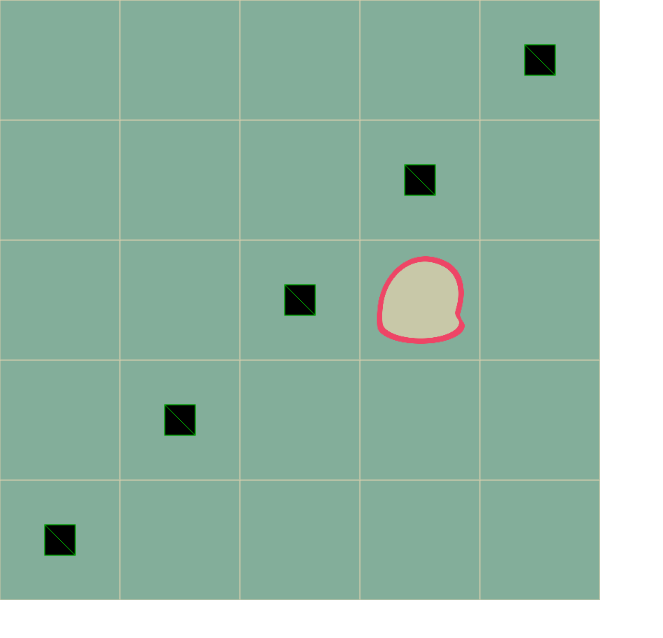
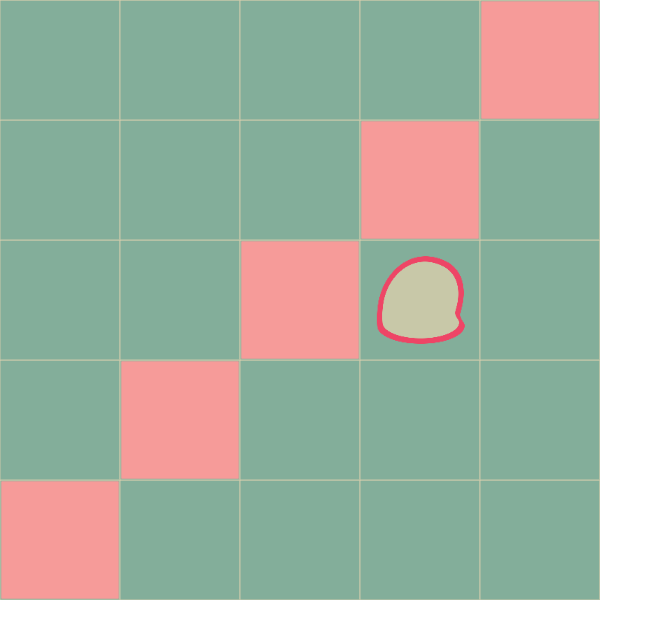
Before and after one commit to landlockedboat/blobby-tiles, a plain HTML site: page index.html in a window 1280 px wide. Shown: the whole page, without its empty margins (0-663 px from the left). Drawn offline with Linux system fonts and the light colour scheme; animation ran at ten frames a second.

```diff
--- a/index.html
+++ b/index.html
@@ -12,7 +12,7 @@
 </head>
 <body>
 
-<script type="text/javascript" src='script.js'></script>
+<script type="text/javascript" src='js/script.js'></script>
 
 </body>
 </html>
--- a/js/script.js
+++ b/js/script.js
@@ -8,7 +8,6 @@ var game = new Phaser.Game(600, 600, Phaser.AUTO, '', { preload: preload, create
 
 function preload() {
 	game.load.image('tile', 'assets/tile.png');
-	game.load.image('tile_bad', 'assets/tile-bad.png');
 	game.load.image('player', 'assets/player.png');
 }
 
@@ -107,7 +106,7 @@ function initTiles(currentPalette){
 			b_tile.anchor.set(.5);
 			b_tile.scale.set(.99);
 			b_tile.tint = currentPalette.tile;
-			var f_tile = f_tiles.create(120 * i + 60, 120 * j + 60, 'tile_bad');
+			var f_tile = f_tiles.create(120 * i + 60, 120 * j + 60, 'tile');
 			f_tile.alpha = 0;
 			f_tile.anchor.set(.5);
 			f_tile.scale.set(.3);
@@ -221,7 +220,6 @@ function checkForDeaths(){
       player_group.y == danger_tiles[i].y){
         f_player.kill();
         b_player.kill();
-        console.log("rekt");
       }
   }
 }
@@ -425,8 +423,7 @@ function getNewTiles(){
 
 
   	++frameIndex;
-  	console.log(frameIndex);
-  	if(frameIndex >= pattern.length){
+		if(frameIndex >= pattern.length){
   		frameIndex = 0;
   		//Content's over...
   		++patternIndex;
```
Also changed, not shown: 1 other file.
